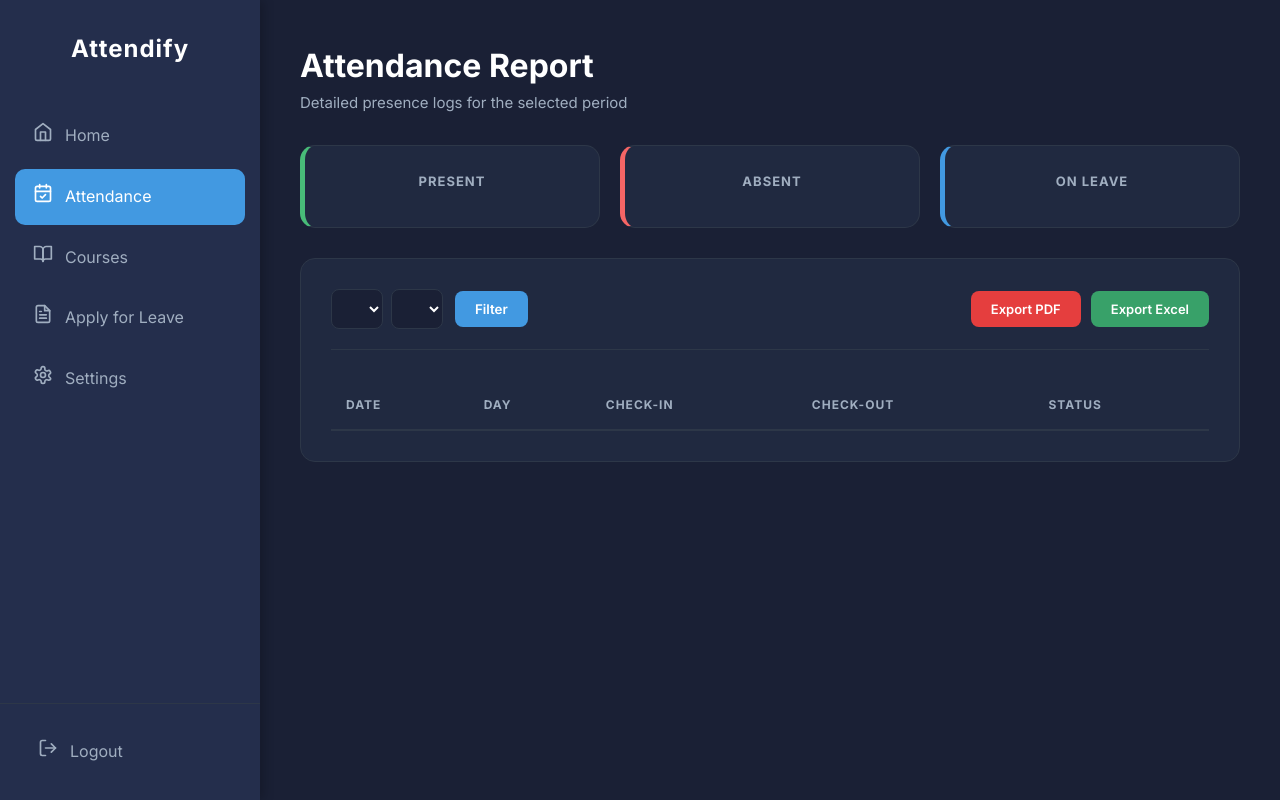
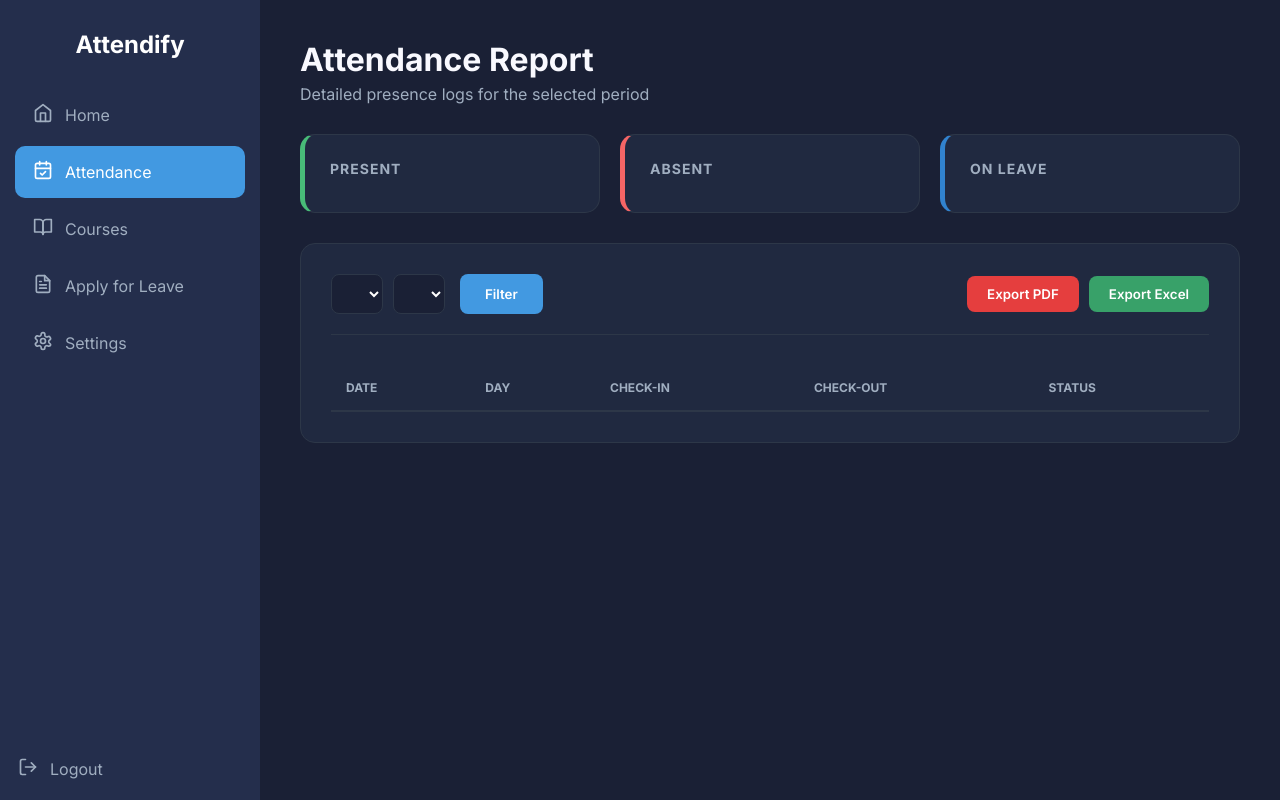
Before and after one commit to monikamhj/FYP, a Django app: template attendance/templates/attendance/attendance_report.html in a window 1280 px wide. Run offline with Django 4.2, Linux system fonts and the light colour scheme; the template is opened without the code that fills it, so the values that code supplies are empty.

```diff
--- a/attendance/views.py
+++ b/attendance/views.py
@@ -52,7 +52,6 @@ def student_login_view(request):
             messages.error(request, "❌ Email not found.")
 
     return render(request, 'attendance/login.html')
-
 
 def attendance_report_view(request):
     if 'student_id' not in request.session:
--- a/static/css/attendance_report.css
+++ b/static/css/attendance_report.css
@@ -1,4 +1,4 @@
-/* 1. Global Reset & Typography */
+/* Base Styles */
 * {
   margin: 0;
   padding: 0;
@@ -9,48 +9,28 @@
 body {
   background-color: #1a2035;
   color: #f9f9ff;
-  line-height: 1.6;
 }
 
-/* 2. Layout Structure */
+/* Layout */
 .main-container {
   display: flex;
   min-height: 100vh;
 }
 
-/* 3. Sidebar Styling */
+/* Sidebar */
 .sidebar {
   width: 260px;
   background-color: #242e4c;
-  color: white;
   position: fixed;
-  top: 0;
-  left: 0;
-  bottom: 0;
+  top: 0; left: 0; bottom: 0;
   display: flex;
   flex-direction: column;
   z-index: 100;
-  box-shadow: 4px 0 10px rgba(0, 0, 0, 0.2);
 }
 
-.logo-container {
-  padding: 30px 20px;
-  text-align: center;
-}
-
-.sidebar-title {
-  font-weight: 800;
-  font-size: 24px;
-  letter-spacing: 1px;
-}
-
-.sidebar-menu {
-  flex: 1;
-  padding: 10px 15px;
-  display: flex;
-  flex-direction: column;
-  gap: 5px;
-}
+.logo-container { padding: 30px 20px; text-align: center; }
+.sidebar-title { font-size: 24px; font-weight: 700; color: white; }
+.sidebar-menu { flex: 1; padding: 0 15px; }
 
 .sidebar-item {
   display: flex;
@@ -60,51 +40,27 @@ body {
   text-decoration: none;
   color: #a0aec0;
   border-radius: 10px;
-  transition: all 0.3s ease;
+  margin-bottom: 5px;
+  transition: 0.3s;
 }
 
-.sidebar-item:hover {
-  background-color: rgba(66, 153, 225, 0.1);
-  color: white;
-}
-
-.sidebar-item.active {
+.sidebar-item:hover, .sidebar-item.active {
   background-color: #4299e1;
   color: white;
 }
 
-.sidebar-footer {
-  padding: 20px;
-  border-top: 1px solid #2d3748;
-}
-
-/* 4. Main Content Area */
+/* Main Content */
 .main-content {
   margin-left: 260px;
   padding: 40px;
   width: calc(100% - 260px);
 }
 
-.header {
-  margin-bottom: 30px;
-}
+.header { margin-bottom: 30px; }
+.header h1 { font-size: 32px; font-weight: 700; }
+.subtitle { color: #a0aec0; margin-top: 5px; }
 
-.header h1 {
-  font-size: 32px;
-  font-weight: 700;
-  color: #ffffff;
-}
-
-.subtitle {
-  color: #a0aec0;
-  font-size: 15px;
-}
-
-.content-container {
-  max-width: 1100px;
-}
-
-/* 5. Summary Cards */
+/* Summary Cards */
 .summary-section {
   display: grid;
   grid-template-columns: repeat(3, 1fr);
@@ -117,27 +73,15 @@ body {
   padding: 25px;
   border-radius: 15px;
   border: 1px solid #2d3748;
-  text-align: center;
 }
 
-.card h3 {
-  font-size: 13px;
-  text-transform: uppercase;
-  color: #a0aec0;
-  letter-spacing: 1px;
-  margin-bottom: 10px;
-}
-
-.card p {
-  font-size: 32px;
-  font-weight: 800;
-}
-
+.card h3 { font-size: 14px; color: #a0aec0; text-transform: uppercase; letter-spacing: 1px; }
+.card p { font-size: 32px; font-weight: 700; margin-top: 10px; }
 .card-present { border-left: 5px solid #48bb78; }
 .card-absent { border-left: 5px solid #f56565; }
-.card-leave { border-left: 5px solid #4299e1; }
+.card-leave { border-left: 5px solid #3182ce; }
 
-/* 6. Report Container & Controls */
+/* Report Card & Controls */
 .report-card {
   background-color: #202940;
   padding: 30px;
@@ -152,101 +96,58 @@ body {
   margin-bottom: 30px;
   padding-bottom: 20px;
   border-bottom: 1px solid #2d3748;
-  flex-wrap: wrap;
-  gap: 20px;
 }
 
-/* Filter Form */
-.filter-form {
-  display: flex;
-  align-items: center;
-  gap: 12px;
-}
-
-.select-group {
-  display: flex;
-  gap: 8px;
-}
+.filter-form { display: flex; gap: 15px; }
+.select-group { display: flex; gap: 10px; }
 
 select {
   background-color: #1a2035;
   border: 1px solid #2d3748;
-  border-radius: 8px;
   color: white;
   padding: 10px 15px;
+  border-radius: 8px;
   outline: none;
-  cursor: pointer;
 }
 
 .btn-filter {
   background-color: #4299e1;
   color: white;
   border: none;
+  padding: 10px 25px;
   border-radius: 8px;
-  padding: 10px 20px;
+  font-weight: 600;
   cursor: pointer;
-  font-weight: 600;
-  transition: background 0.2s;
 }
 
-.btn-filter:hover { background-color: #3182ce; }
-
-/* Export Section */
-.export-section {
-  display: flex;
-  gap: 10px;
-}
-
+.export-section { display: flex; gap: 10px; }
 .btn-export {
   padding: 10px 20px;
   border-radius: 8px;
+  border: none;
+  font-weight: 600;
+  cursor: pointer;
   color: white;
-  font-weight: 600;
-  border: none;
-  cursor: pointer;
-  font-size: 13px;
-  transition: opacity 0.2s;
 }
-
-.btn-export:hover { opacity: 0.9; }
 .btn-export.pdf { background-color: #e53e3e; }
 .btn-export.excel { background-color: #38a169; }
 
-/* 7. Attendance Table */
-.table-container {
-  overflow-x: auto;
-}
-
-.attendance-table {
-  width: 100%;
-  border-collapse: collapse;
-}
-
+/* Table */
+.attendance-table { width: 100%; border-collapse: collapse; }
 .attendance-table th {
+  text-align: left;
   padding: 15px;
-  text-align: left;
-  background-color: transparent;
   color: #a0aec0;
+  text-transform: uppercase;
   font-size: 12px;
-  text-transform: uppercase;
-  letter-spacing: 1px;
   border-bottom: 2px solid #2d3748;
 }
 
-.attendance-table td {
-  padding: 18px 15px;
-  border-bottom: 1px solid #2d3748;
-  font-size: 14px;
-}
+.attendance-table td { padding: 18px 15px; border-bottom: 1px solid #2d3748; }
+.font-bold { font-weight: 700; }
+.text-muted { color: #a0aec0; font-size: 13px; }
 
-.attendance-table tr:hover {
-  background-color: rgba(255, 255, 255, 0.02);
-}
-
-.font-bold { font-weight: 700; }
-.text-muted { color: #a0aec0; }
-
-/* 8. Status Badges */
+/* Badges */
 .status-badge {
   padding: 6px 14px;
   border-radius: 20px;
@@ -257,24 +158,8 @@ select {
 
 .present { background: rgba(72, 187, 120, 0.2); color: #48bb78; }
 .absent { background: rgba(245, 101, 101, 0.2); color: #f56565; }
-.on-leave { background: rgba(66, 153, 225, 0.2); color: #4299e1; }
+.on-leave { background: rgba(49, 130, 206, 0.2); color: #4299e1; }
 .weekend, .holiday { background: rgba(236, 201, 75, 0.2); color: #ecc94b; }
 
-/* Row Highlighting */
 .row-holiday { background-color: rgba(236, 201, 75, 0.02); }
 .row-leave { background-color: rgba(66, 153, 225, 0.02); }
-
-/* Responsive */
-@media (max-width: 992px) {
-  .sidebar { display: none; }
-  .main-content {
-    margin-left: 0;
-    width: 100%;
-    padding: 20px;
-  }
-  .summary-section { grid-template-columns: 1fr; }
-  .control-bar { flex-direction: column; align-items: stretch; }
-  .filter-form { flex-direction: column; }
-  .select-group { width: 100%; }
-  select { flex: 1; }
-}
```
Also changed, not shown: attendance/admin.py (+7 -2 lines), attendance/forms.py (+12 -0 lines), attendance/models.py (+31 -1 lines), attendance/templates/attendance/admin/attendance_summary_changelist.html (+4 -7 lines), attendance/templates/attendance/leave.html (+11 -0 lines), static/js/leave.js (+13 -1 lines), attendance/migrations/0008_leaverequest_category_delete_dailyattendance.py (added), db.sqlite3.
